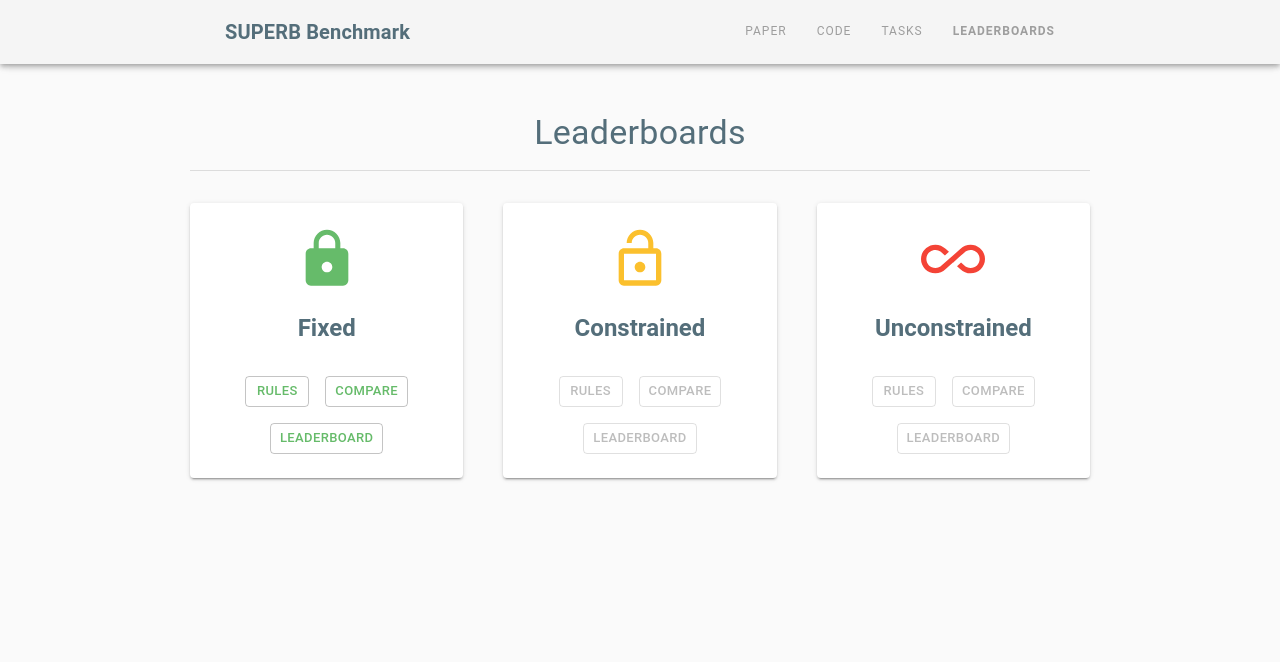
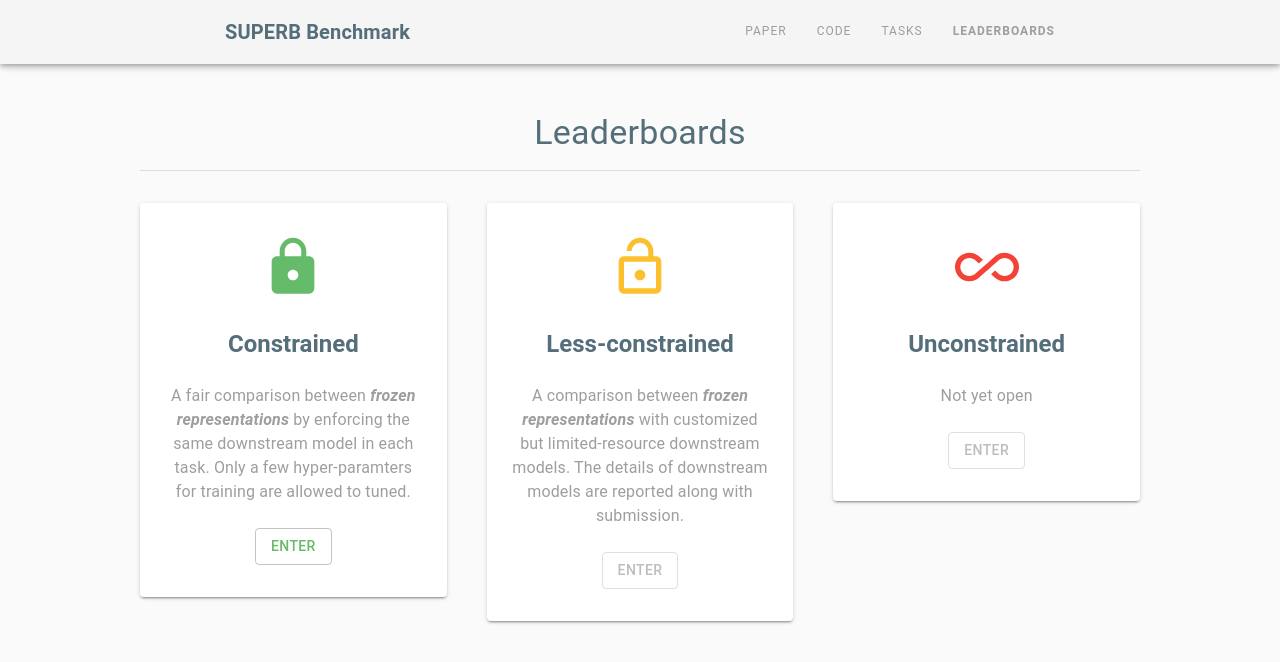
Before and after one commit to superbbenchmark/website-react, a React (Create React App) app: page /leaderboards in a window 1280 px wide. Shown: the top 662 px of the page. Built offline with nearby package versions, Linux system fonts and the light colour scheme.

Commit message:
update leaderboards page

```diff
--- a/src/App.css
+++ b/src/App.css
@@ -5,7 +5,7 @@ html {
 .App {
   text-align: center;
   width: 85%;
-  max-width: 900px;
+  max-width: 1000px;
   margin: auto;
   margin-bottom: 50px;
 }
--- a/src/Leaderboards.js
+++ b/src/Leaderboards.js
@@ -24,7 +24,6 @@ const useStyles = makeStyles((theme) => ({
   },
   trackTitle: {
     fontWeight: "bold",
-    margin: theme.spacing(0, "auto", 2),
   }
 }));
 
@@ -33,22 +32,22 @@ function TrackButton(props) {
   const classes = useStyles();
   const theme = useTheme();
   const match = useRouteMatch()
-  const { name, Icon, color, rules, submissions } = props;
+  const { name, intro, Icon, color, rules, submissions } = props;
   const [hover, setHover] = React.useState(false);
-  const TrackButtonCls = (!rules) && (!submissions) ? Box : AdaptiveLink;
+  const trackOpen = (!rules) && (!submissions);
 
   return (
-    <TrackButtonCls link={`${match.url}/${name}`}>
+    <React.Fragment>
       <Paper
-        elevation={hover ? 6 : 2}
+        elevation={hover ? 7 : 2}
         onMouseOver={() => { setHover((prev) => (!prev)); }}
         onMouseOut={() => { setHover((prev) => (!prev)); }}
       >
-        <Box padding={theme.spacing(3, 2)}>
+        <Box padding={theme.spacing(4, 3)}>
           <Grid
             container
             direction="column"
-            spacing={2}
+            spacing={3}
             justify="center"
           >
             {
@@ -57,6 +56,9 @@ function TrackButton(props) {
                 <Typography color="textPrimary" variant="h5" className={classes.trackTitle}>
                   {capitalizeFirstLetter(name)}
                 </Typography>,
+                <Typography color="textSecondary" variant="body1">
+                  {intro}
+                </Typography>,
                 <Grid
                   container
                   direction="row"
@@ -64,11 +66,11 @@ function TrackButton(props) {
                   justify="center"
                 >
                   {
-                    [["rules", !rules], ["compare", !submissions], ["leaderboard", !submissions]].map(([buttonName, disabled]) => (
+                    [["enter", "", trackOpen]].map(([buttonName, urlPostfix, disabled]) => (
                       <Grid item>
-                        <AdaptiveLink link={`${match.url}/${name}#${buttonName}`} disabled={disabled}>
+                        <AdaptiveLink link={`${match.url}/${name}${urlPostfix}`} disabled={disabled}>
                           <Button
-                            size="small"
+                            size="medium"
                             variant="outlined"
                             disabled={disabled}
                             style={{ color: disabled ? theme.palette.primary : color }}
@@ -85,8 +87,18 @@ function TrackButton(props) {
           </Grid>
         </Box>
       </Paper>
-    </TrackButtonCls>
+    </React.Fragment>
   )
+}
+
+
+function Strong(props) {
+  const theme = useTheme();
+  return (
+    <Box component="span" fontWeight="bold" fontStyle="italic">
+      {props.children}
+    </Box>
+  );
 }
 
 
@@ -96,7 +108,12 @@ export default function Leaderboards(props) {
   const match = useRouteMatch();
 
   const tracks = {
-    fixed: {
+    "constrained": {
+      intro:
+        <span>
+          A fair comparison between <Strong>frozen representations</Strong> by enforcing the same downstream model in each task.
+          Only a few hyper-paramters for training are allowed to tuned.
+        </span>,
       Icon: LockIcon,
       color: green[400],
       rules: "Universal Representation, some rule...",
@@ -155,13 +172,19 @@ export default function Leaderboards(props) {
         },
       ]
     },
-    constrained: {
+    "less-constrained": {
+      intro:
+        <span>
+          A comparison between <Strong>frozen representations</Strong> with customized but limited-resource downstream models.
+          The details of downstream models are reported along with submission.
+        </span>,
       Icon: LockOpenIcon,
       color: yellow[700],
       rules: null,
       submissions: null,
     },
-    unconstrained: {
+    "unconstrained": {
+      intro: "Not yet open",
       Icon: AllInclusive,
       color: red[500],
       rules: null,
```
